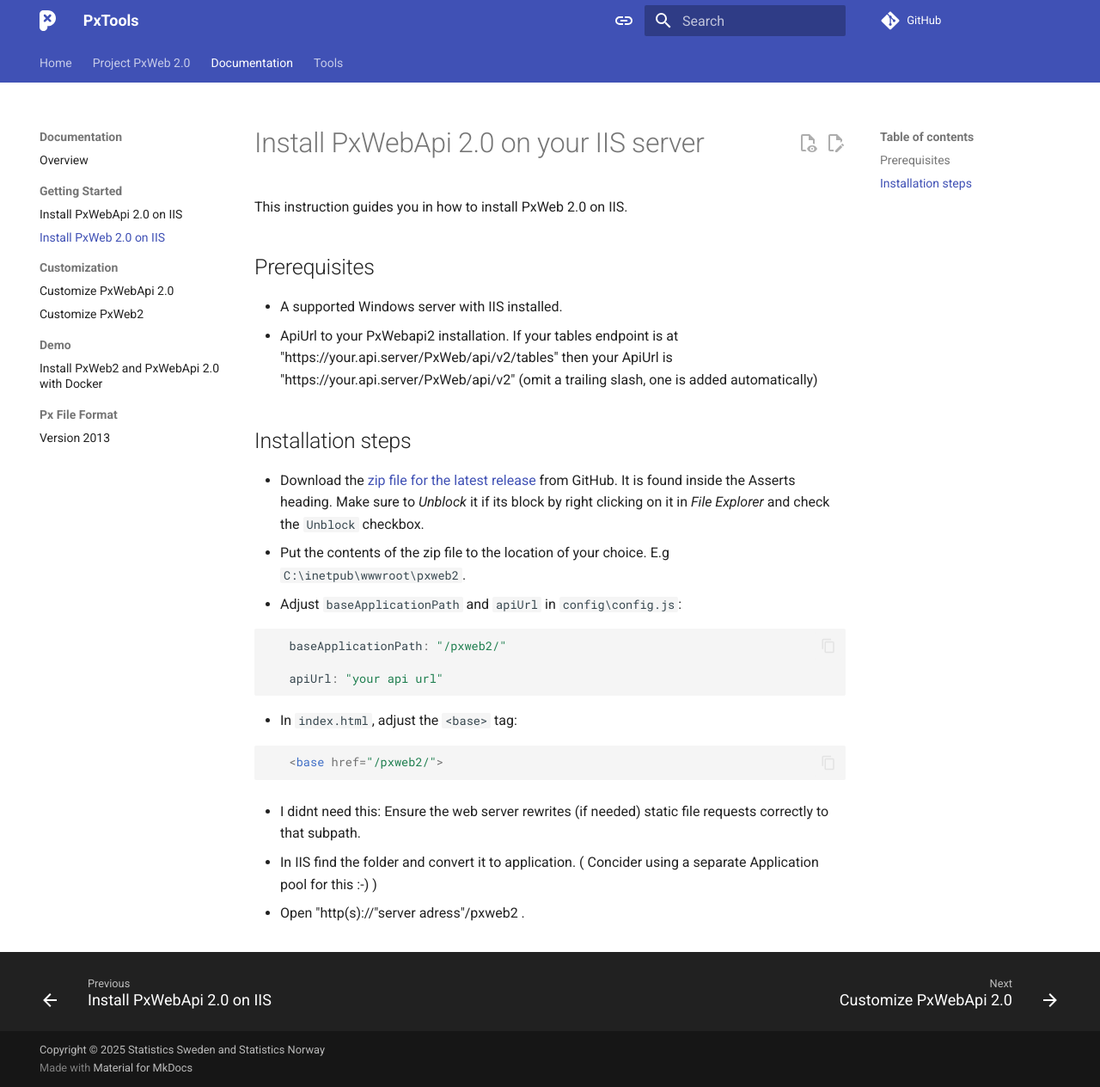
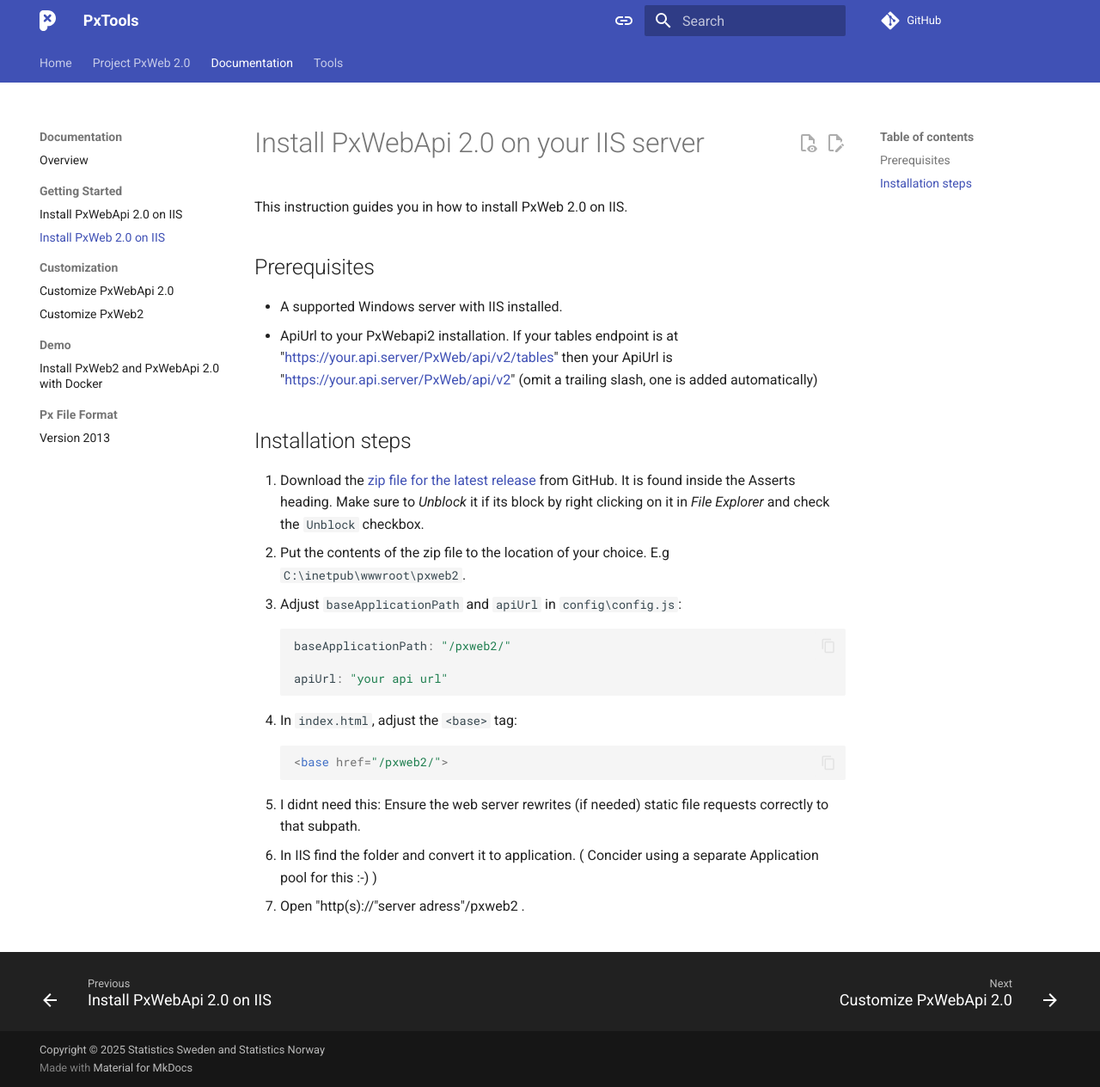
Before and after one commit to PxTools/pxtools.github.io, an MkDocs documentation site: the page built from docs/PxWeb2/documentation/installation-on-iis.md, in a window 1280 px wide and 1264 px high. Shown: the whole window at 86% size. Built offline with MkDocs 1.6.1 and Material for MkDocs 9.7.7, drawn with Linux system fonts in a browser that asks for light colours; comment, search, counter and statistics services are not loaded; part of the change alters nothing that is shown.

````diff
--- a/docs/PxWeb2/documentation/installation-on-iis.md
+++ b/docs/PxWeb2/documentation/installation-on-iis.md
@@ -1,33 +1,36 @@
 # Install PxWebApi 2.0 on your IIS server
+
 This instruction guides you in how to install PxWeb 2.0 on IIS.
 
 ## Prerequisites
+
 - A supported Windows server with IIS installed.
 - ApiUrl to your PxWebapi2 installation.
-  If your tables endpoint is at "https://your.api.server/PxWeb/api/v2/tables"
-  then your ApiUrl is "https://your.api.server/PxWeb/api/v2"  (omit a trailing slash, one is added automatically)
+  If your tables endpoint is at "<https://your.api.server/PxWeb/api/v2/tables>"
+  then your ApiUrl is "<https://your.api.server/PxWeb/api/v2>"  (omit a trailing slash, one is added automatically)
 
 ## Installation steps
-- Download the [zip file for the latest release](https://github.com/pxtools/PxWeb2/releases/latest) from GitHub.
+
+1. Download the [zip file for the latest release](https://github.com/pxtools/PxWeb2/releases/latest) from GitHub.
   It is found inside the Asserts heading.
   Make sure to _Unblock_ it if its block by right clicking on it in _File Explorer_ and check the `Unblock` checkbox.
-- Put the contents of the zip file to the location of your choice. E.g `C:\inetpub\wwwroot\pxweb2`.
-- Adjust `baseApplicationPath` and `apiUrl` in `config\config.js`:
+1. Put the contents of the zip file to the location of your choice. E.g `C:\inetpub\wwwroot\pxweb2`.
+1. Adjust `baseApplicationPath` and `apiUrl` in `config\config.js`:
 
-   ```js
-      baseApplicationPath: "/pxweb2/"
+    ```js
+    baseApplicationPath: "/pxweb2/"
 
-      apiUrl: "your api url"
-   ```
+    apiUrl: "your api url"
+    ```
 
-- In `index.html`, adjust the `<base>` tag:
+1. In `index.html`, adjust the `<base>` tag:
 
-   ```html
-      <base href="/pxweb2/">
-   ```
+    ```html
+    <base href="/pxweb2/">
+    ```
 
-- I didnt need this: Ensure the web server rewrites (if needed) static file requests correctly to that subpath.
+1. I didnt need this: Ensure the web server rewrites (if needed) static file requests correctly to that subpath.
 
-- In IIS find the folder and convert it to application. ( Concider using a separate Application pool for this :-) )
+1. In IIS find the folder and convert it to application. ( Concider using a separate Application pool for this :-) )
 
-- Open "http(s)://"server adress"/pxweb2 .
+1. Open "http(s)://"server adress"/pxweb2 .
````
